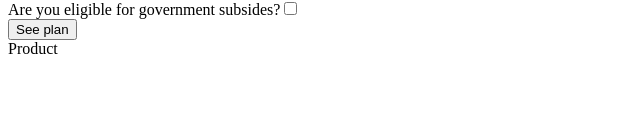
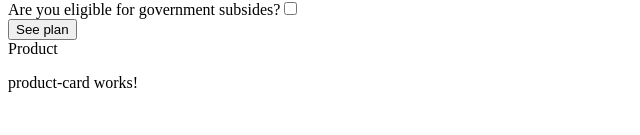
Before and after one commit to dennisseidel/deep-dive-angular-sample, an Angular app: page / in a window 1280 px wide. Shown: the part 165-300 px from the top of the page, without its empty margins (0-640 px from the left). Built offline with nearby package versions, Linux system fonts and the light colour scheme.

Commit message:
feat: add product card component

```diff
--- a/src/app/app.component.html
+++ b/src/app/app.component.html
@@ -40,4 +40,5 @@
       <div>Monthly Premium {{ product.monthlyPremium }}</div>
     </li>
   </ul>
+  <app-product-card></app-product-card>
 </div>
```
